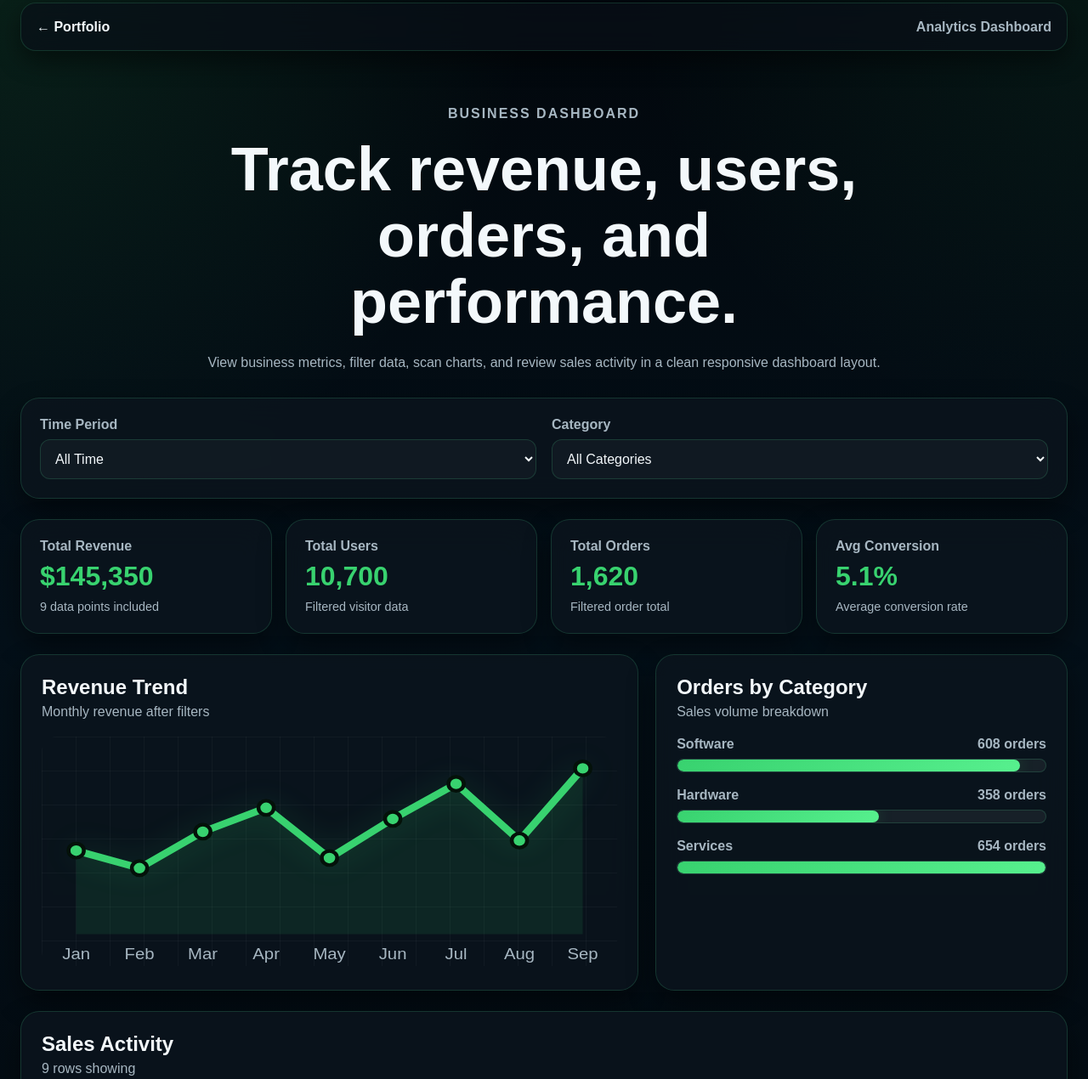
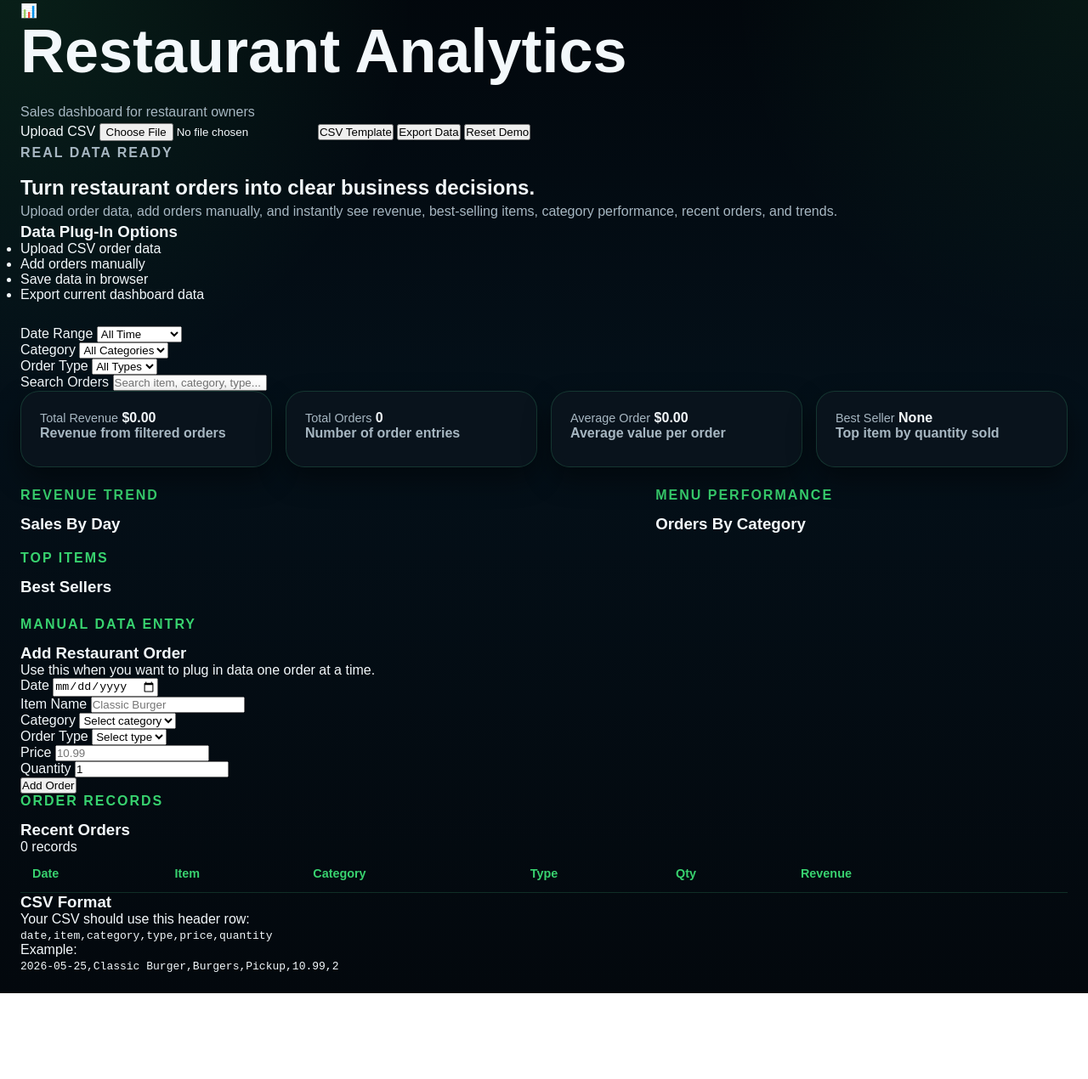
Before and after one commit to jfoster294/analytics-dashboard, a plain HTML site: page index.html in a window 1280 px wide. Shown: the part 21-1291 px from the top of the page at 85% size. After the commit the page ends 1190 px from the top, so only its background shows below. Drawn offline with Linux system fonts and the light colour scheme.

Commit message:
Update index.html

```diff
--- a/index.html
+++ b/index.html
@@ -4,130 +4,271 @@
   <meta charset="UTF-8" />
   <meta name="viewport" content="width=device-width, initial-scale=1.0" />
 
-  <title>Analytics Dashboard | Joel Foster</title>
+  <title>Restaurant Analytics Dashboard</title>
 
   <link rel="stylesheet" href="style.css" />
 </head>
 <body>
-  <main class="app">
+  <div class="app-shell">
     <header class="hero">
-      <nav class="top-nav">
-        <a href="https://jfoster294.github.io/portfolio-site/" class="back-link">← Portfolio</a>
-        <p>Analytics Dashboard</p>
+      <nav class="navbar">
+        <div class="brand">
+          <div class="brand-icon">📊</div>
+          <div>
+            <h1>Restaurant Analytics</h1>
+            <p>Sales dashboard for restaurant owners</p>
+          </div>
+        </div>
+
+        <div class="nav-actions">
+          <label class="upload-button" for="csvInput">
+            Upload CSV
+          </label>
+
+          <input id="csvInput" class="hidden-input" type="file" accept=".csv" />
+
+          <button id="downloadTemplateButton" class="secondary-button" type="button">
+            CSV Template
+          </button>
+
+          <button id="exportButton" class="secondary-button" type="button">
+            Export Data
+          </button>
+
+          <button id="resetButton" class="danger-button" type="button">
+            Reset Demo
+          </button>
+        </div>
       </nav>
 
-      <section class="hero-content">
-        <p class="eyebrow">Business Dashboard</p>
-        <h1>Track revenue, users, orders, and performance.</h1>
+      <section class="hero-grid">
+        <div>
+          <p class="eyebrow">Real Data Ready</p>
+          <h2>Turn restaurant orders into clear business decisions.</h2>
           <p>
-          View business metrics, filter data, scan charts, and review sales activity
-          in a clean responsive dashboard layout.
+            Upload order data, add orders manually, and instantly see revenue,
+            best-selling items, category performance, recent orders, and trends.
           </p>
+        </div>
+
+        <div class="data-card">
+          <h3>Data Plug-In Options</h3>
+          <ul>
+            <li>Upload CSV order data</li>
+            <li>Add orders manually</li>
+            <li>Save data in browser</li>
+            <li>Export current dashboard data</li>
+          </ul>
+        </div>
       </section>
     </header>
 
-    <section class="filters-card">
+    <main>
+      <section class="controls-panel">
         <div>
-        <label for="periodFilter">Time Period</label>
-        <select id="periodFilter">
-          <option value="All">All Time</option>
-          <option value="30 Days">Last 30 Days</option>
-          <option value="90 Days">Last 90 Days</option>
+          <label for="dateFilter">Date Range</label>
+          <select id="dateFilter">
+            <option value="all">All Time</option>
+            <option value="7">Last 7 Days</option>
+            <option value="30">Last 30 Days</option>
           </select>
         </div>
 
         <div>
           <label for="categoryFilter">Category</label>
           <select id="categoryFilter">
-          <option value="All">All Categories</option>
-          <option value="Software">Software</option>
-          <option value="Hardware">Hardware</option>
-          <option value="Services">Services</option>
+            <option value="all">All Categories</option>
           </select>
+        </div>
+
+        <div>
+          <label for="orderTypeFilter">Order Type</label>
+          <select id="orderTypeFilter">
+            <option value="all">All Types</option>
+            <option value="Pickup">Pickup</option>
+            <option value="Delivery">Delivery</option>
+            <option value="Dine-In">Dine-In</option>
+          </select>
+        </div>
+
+        <div>
+          <label for="searchInput">Search Orders</label>
+          <input id="searchInput" type="text" placeholder="Search item, category, type..." />
         </div>
       </section>
 
       <section class="stats-grid">
         <article class="stat-card">
-        <p>Total Revenue</p>
-        <h2 id="revenueTotal">$0</h2>
-        <span id="revenueChange">Updated from filters</span>
+          <span>Total Revenue</span>
+          <strong id="totalRevenue">$0.00</strong>
+          <p>Revenue from filtered orders</p>
         </article>
 
         <article class="stat-card">
-        <p>Total Users</p>
-        <h2 id="usersTotal">0</h2>
-        <span id="usersChange">Updated from filters</span>
+          <span>Total Orders</span>
+          <strong id="totalOrders">0</strong>
+          <p>Number of order entries</p>
         </article>
 
         <article class="stat-card">
-        <p>Total Orders</p>
-        <h2 id="ordersTotal">0</h2>
-        <span id="ordersChange">Updated from filters</span>
+          <span>Average Order</span>
+          <strong id="averageOrder">$0.00</strong>
+          <p>Average value per order</p>
         </article>
 
         <article class="stat-card">
-        <p>Avg Conversion</p>
-        <h2 id="conversionRate">0%</h2>
-        <span id="conversionChange">Updated from filters</span>
+          <span>Best Seller</span>
+          <strong id="bestSeller">None</strong>
+          <p>Top item by quantity sold</p>
         </article>
       </section>
 
       <section class="dashboard-grid">
-      <article class="chart-card">
-        <div class="card-header">
+        <article class="chart-panel large-panel">
+          <div class="panel-header">
             <div>
-            <h2>Revenue Trend</h2>
-            <p>Monthly revenue after filters</p>
+              <p class="eyebrow">Revenue Trend</p>
+              <h3>Sales By Day</h3>
             </div>
           </div>
 
-        <svg id="lineChart" class="line-chart" viewBox="0 0 300 130" preserveAspectRatio="none"></svg>
+          <div id="revenueChart" class="bar-chart"></div>
         </article>
 
-      <article class="chart-card">
-        <div class="card-header">
+        <article class="chart-panel">
+          <div class="panel-header">
             <div>
-            <h2>Orders by Category</h2>
-            <p>Sales volume breakdown</p>
+              <p class="eyebrow">Menu Performance</p>
+              <h3>Orders By Category</h3>
             </div>
           </div>
 
-        <div id="barChart" class="bar-chart"></div>
+          <div id="categoryChart" class="horizontal-chart"></div>
+        </article>
+
+        <article class="chart-panel">
+          <div class="panel-header">
+            <div>
+              <p class="eyebrow">Top Items</p>
+              <h3>Best Sellers</h3>
+            </div>
+          </div>
+
+          <div id="bestSellerList" class="best-seller-list"></div>
         </article>
       </section>
 
-    <section class="table-card">
-      <div class="card-header">
+      <section class="data-entry-grid">
+        <article class="form-panel">
+          <div class="panel-header">
             <div>
-          <h2>Sales Activity</h2>
-          <p id="tableMessage">Showing dashboard data</p>
+              <p class="eyebrow">Manual Data Entry</p>
+              <h3>Add Restaurant Order</h3>
+              <p>
+                Use this when you want to plug in data one order at a time.
+              </p>
             </div>
+          </div>
+
+          <form id="orderForm" class="order-form">
+            <div class="form-group">
+              <label for="dateInput">Date</label>
+              <input id="dateInput" type="date" required />
+            </div>
+
+            <div class="form-group">
+              <label for="itemInput">Item Name</label>
+              <input id="itemInput" type="text" placeholder="Classic Burger" required />
+            </div>
+
+            <div class="form-group">
+              <label for="categoryInput">Category</label>
+              <select id="categoryInput" required>
+                <option value="">Select category</option>
+                <option>Burgers</option>
+                <option>Tacos</option>
+                <option>Bowls</option>
+                <option>Sides</option>
+                <option>Drinks</option>
+                <option>Desserts</option>
+                <option>Combos</option>
+              </select>
+            </div>
+
+            <div class="form-group">
+              <label for="typeInput">Order Type</label>
+              <select id="typeInput" required>
+                <option value="">Select type</option>
+                <option>Pickup</option>
+                <option>Delivery</option>
+                <option>Dine-In</option>
+              </select>
+            </div>
+
+            <div class="form-group">
+              <label for="priceInput">Price</label>
+              <input id="priceInput" type="number" step="0.01" min="0" placeholder="10.99" required />
+            </div>
+
+            <div class="form-group">
+              <label for="quantityInput">Quantity</label>
+              <input id="quantityInput" type="number" min="1" value="1" required />
+            </div>
+
+            <button class="primary-button" type="submit">
+              Add Order
+            </button>
+          </form>
+        </article>
+
+        <article class="table-panel">
+          <div class="panel-header">
+            <div>
+              <p class="eyebrow">Order Records</p>
+              <h3>Recent Orders</h3>
+            </div>
+
+            <p id="recordCountText" class="record-count">0 records</p>
           </div>
 
           <div class="table-wrapper">
             <table>
               <thead>
                 <tr>
-              <th>Month</th>
+                  <th>Date</th>
+                  <th>Item</th>
                   <th>Category</th>
+                  <th>Type</th>
+                  <th>Qty</th>
                   <th>Revenue</th>
-              <th>Users</th>
-              <th>Orders</th>
-              <th>Conversion</th>
+                  <th></th>
                 </tr>
               </thead>
 
-          <tbody id="salesTableBody"></tbody>
+              <tbody id="ordersTableBody"></tbody>
             </table>
           </div>
+        </article>
       </section>
 
-    <section id="emptyState" class="empty-state">
-      <h2>No data found</h2>
-      <p>Try changing the time period or category filter.</p>
+      <section class="csv-guide">
+        <h3>CSV Format</h3>
+        <p>
+          Your CSV should use this header row:
+        </p>
+
+        <code>date,item,category,type,price,quantity</code>
+
+        <p>
+          Example:
+        </p>
+
+        <code>2026-05-25,Classic Burger,Burgers,Pickup,10.99,2</code>
       </section>
     </main>
+  </div>
+
+  <div id="toast" class="toast"></div>
 
   <script src="script.js"></script>
 </body>
```
Lines whose indentation alone changed are shown as unchanged.
